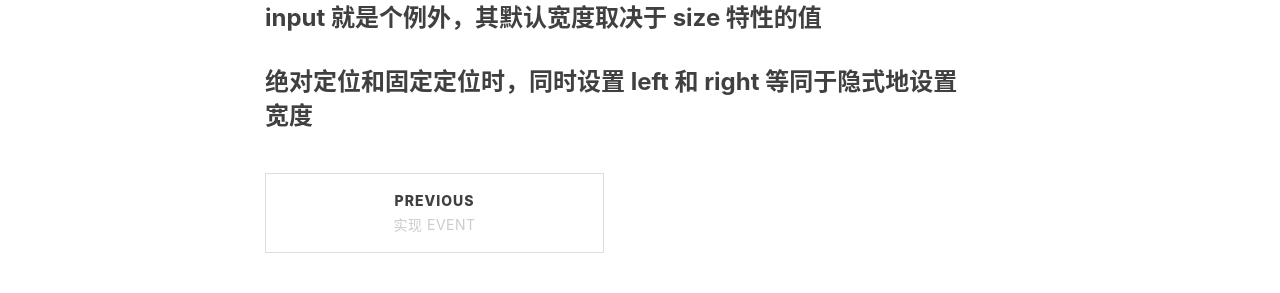
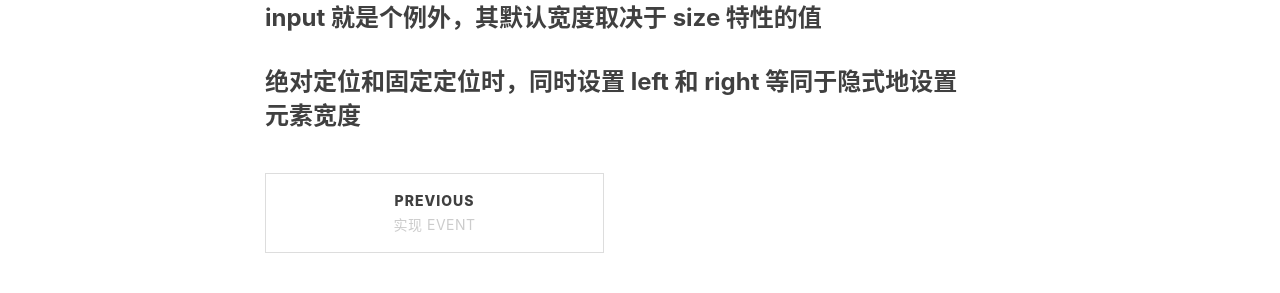
Before and after one commit to juntaozhou05/juntaozho05.github.io, a Jekyll site: the page built from _posts/2019-08-20-css.md, in a window 1280 px wide. Shown: the part 532-825 px from the top of the page. Built offline with Jekyll 4.4.1, drawn with Linux system fonts in a browser that asks for light colours; nearby versions of some CDN libraries; comment, search, counter and statistics services are not loaded.

Commit message:
Update 2019-08-20-css.md

```diff
--- a/_posts/2019-08-20-css.md
+++ b/_posts/2019-08-20-css.md
@@ -14,4 +14,4 @@ tags:
 
 ### 并不是给元素设置 display:block 就会自动填充父元素宽度。input 就是个例外，其默认宽度取决于 size 特性的值
 
-### 绝对定位和固定定位时，同时设置 left 和 right 等同于隐式地设置宽度
+### 绝对定位和固定定位时，同时设置 left 和 right 等同于隐式地设置元素宽度
```
